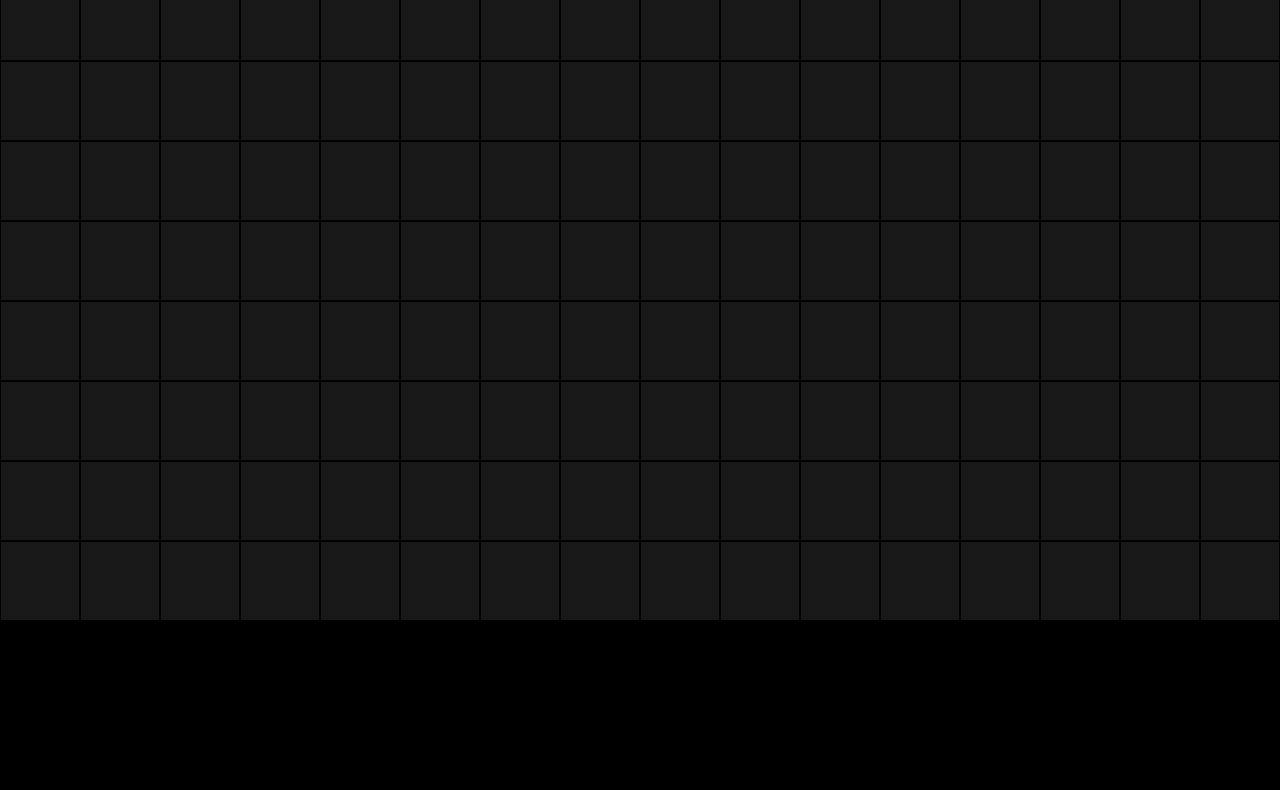
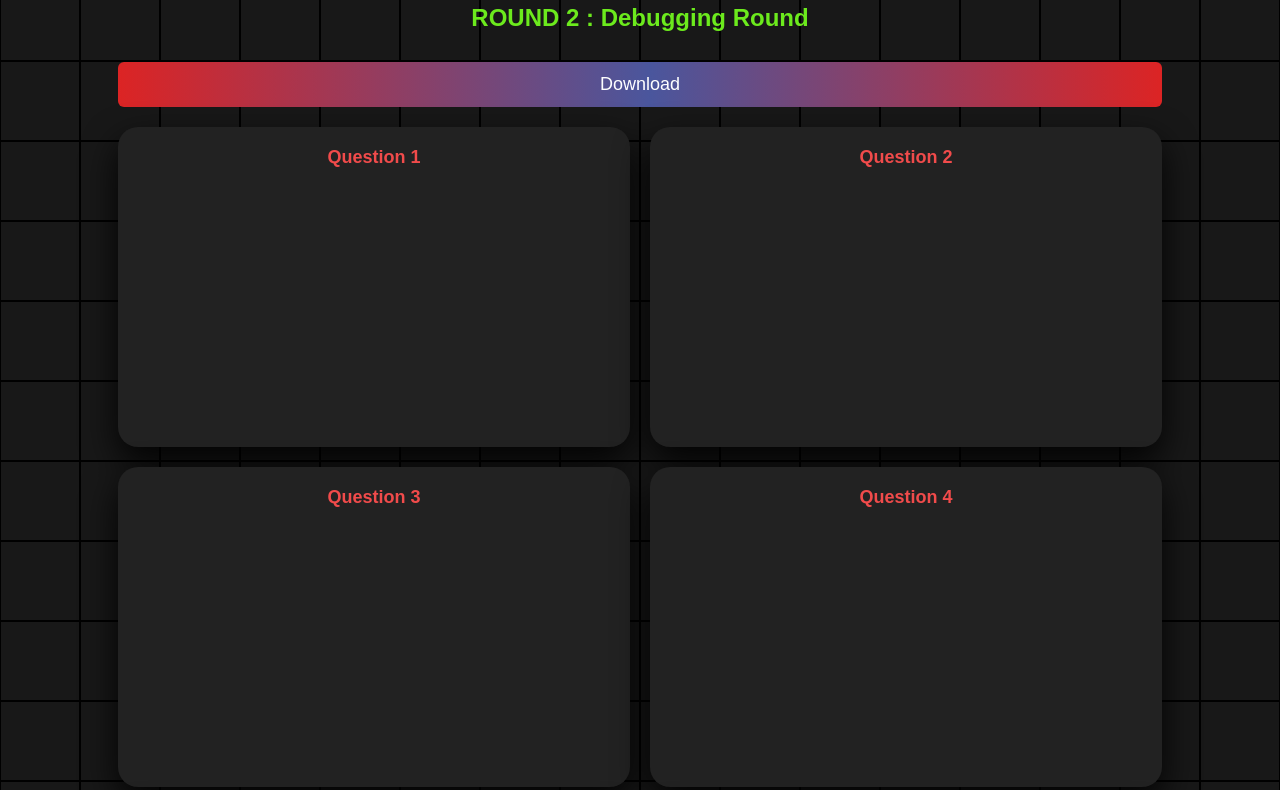
Before and after one commit to prasad-patil22/SyntaxWarriors, a plain HTML site: page round2.html in a window 1280 px wide. Shown: the part 178-968 px from the top of the page. Before the commit the page ends 800 px from the top, so only its background shows below. Drawn offline with Linux system fonts and the light colour scheme.

Commit message:
Adding Round2  html file's style

```diff
--- a/round2.css
+++ b/round2.css
@@ -1,10 +1,9 @@
-
 /* Global reset */
 * {
     margin: 0;
     padding: 0;
     box-sizing: border-box;
-        font-family: 'Quicksand', sans-serif;
+    font-family: "Quicksand", sans-serif;
   }
 
   /* Body styling */
@@ -26,12 +25,12 @@
     align-items: center;
     gap: 2px;
     flex-wrap: wrap;
-        overflow: hidden;
+    /* overflow: hidden; */
   }
 
   /* Animated gradient effect */
   section::before {
-        content: '';
+    content: "";
     position: absolute;
     width: 100%;
     height: 100%;
@@ -197,20 +196,142 @@
       height: calc(20vw - 2px);
     }
   }
+  /* Wrapper container to ensure proper positioning */
+  .container {
+    display: flex;
+    justify-content: center;
+    align-items: center;
+    min-height: 100vh; /* Ensures content expands */
+    width: 100%;
+    position: relative;
+  }
 
-      #error-message{
-        width: inherit;
-        height: 5vh;
-        background-color: transparent;
-        display: flex;
-        align-items: center;
+  /* Content grid */
+  .content {
+    display: grid;
+    grid-template-columns: repeat(2, 1fr); /* 2 columns */
+    gap: 20px;
+    width: 60%;
+    max-width: 500px;
+    text-align: center;
+    position: relative; /* Fixes background issue */
+  }
+
+  /* Responsive Fix */
+  @media (max-width: 500px) {
+    .content {
+      grid-template-columns: 1fr; /* Single column */
+    }
+    .main-btn {
+      grid-column: span 1;
+    }
+  }
+
+  /* Ensure content appears above the animated background */
+  .content {
+    position: absolute;
+    margin-top: 50vh;
+    z-index: 1001;
+    text-align: center;
+    display: grid;
+    grid-template-columns: 1fr 1fr;
     justify-content: center;
-        display: none;
+    gap: 20px;
+    box-sizing: border-box;
   }
-      .error-message p{
-        font-size: 4vh;
-        padding: 5vh;
-        color: #f00;
-        text-shadow:0 0px 10px rgba(17, 0, 111, 0.9);
-        ;
+
+  /* Two divs styling */
+  .box {
+    color: white;
+    padding: 20px;
+    font-size: 18px;
+    border-radius: 8px;
+    transition: 0.5s;
+    background: #222;
+    width: 40vw;
+    height: 40vh;
+    border-radius: 20px;
+    box-shadow: 0 15px 35px rgba(0, 0, 0, 0.9);
   }
+
+  .box:hover {
+    border: 2px solid white;
+    border-radius: 4px;
+    cursor: pointer;
+  }
+
+  .box p  {
+    color: rgb(93, 209, 235);
+    opacity: 0;
+    transition: 0.5s;
+    text-align: start;
+    margin: 0.7rem 2rem ;
+  }
+  .box p:hover {
+    opacity: 1;
+  }
+
+
+  .box h4{
+    color: rgb(241, 75, 75);
+  }
+
+  /* Button styling */
+  .main-btn {
+    grid-column: span 2; /* Makes button full width */
+    padding: 12px 20px;
+    background-image: linear-gradient(
+      to right,
+      #dc2424 0%,
+      #4a569d 51%,
+      #dc2424 100%
+    );
+    color: rgb(254, 254, 255);
+
+    border: none;
+    cursor: pointer;
+    border-radius: 6px;
+    transition: 0.5s;
+    margin-top: 10px;
+  }
+
+  .main-btn:hover {
+      background-image: linear-gradient(
+          to right,
+          #4a569d 0%,
+          #dc2424 51%,
+          #4a569d 100%
+        );
+      color: #fff;
+      border-radius: 100px;
+  }
+
+  .main-btn button{
+    background: transparent;
+    border: none;
+    font-size: 18px;
+    color: rgb(254, 254, 255);
+  }
+
+  /* Responsive: On small screens, single column */
+  @media (max-width: 500px) {
+    .content {
+      grid-template-columns: 1fr; /* Single column layout */
+    }
+    .main-btn {
+      grid-column: span 1;
+    }
+  }
+
+  .content h2 {
+    grid-column: span 2;
+    color: rgb(4, 160, 168);
+    font-size: 7vh;
+    margin-top: 9rem;
+  }
+
+  .content h3 {
+    grid-column: span 2;
+    color: rgb(108, 234, 29);
+    font-size: 3vh;
+  }
```
Lines whose indentation alone changed are shown as unchanged.
